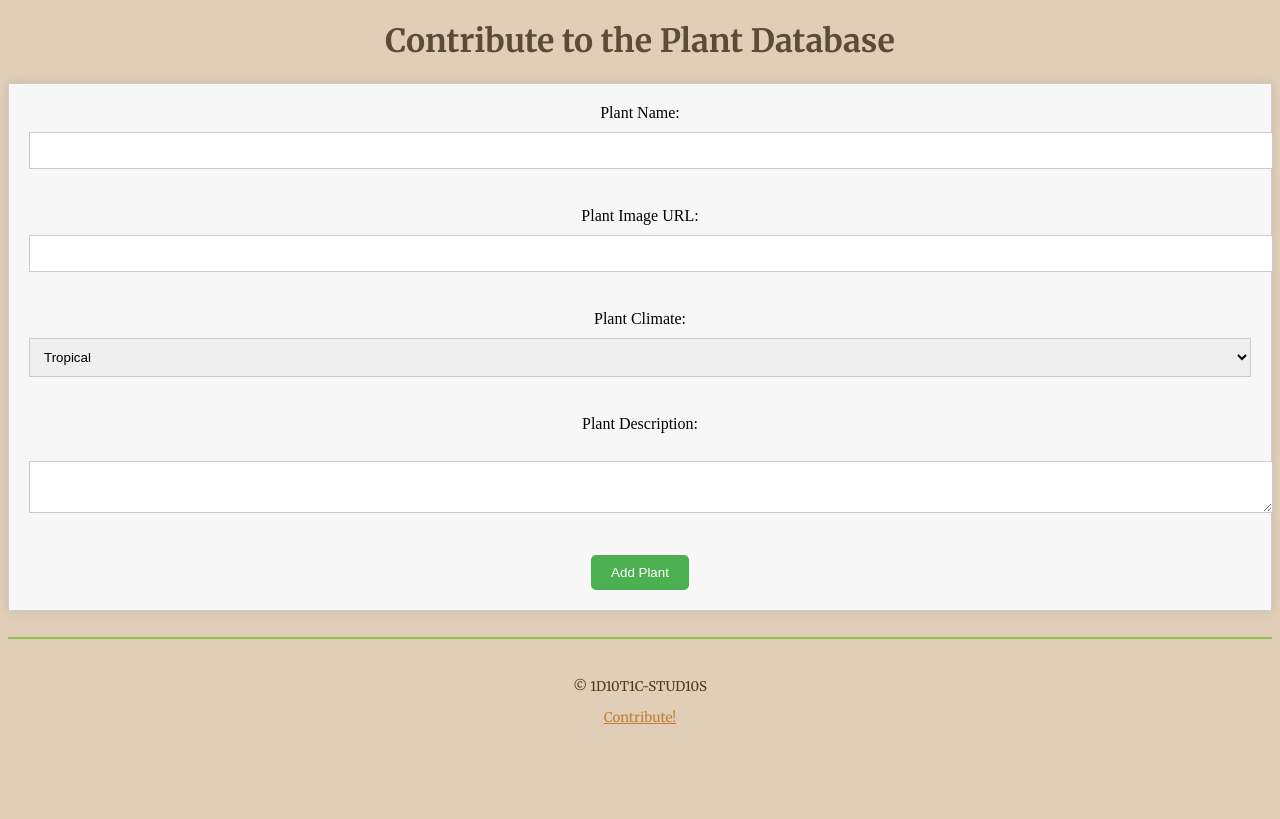
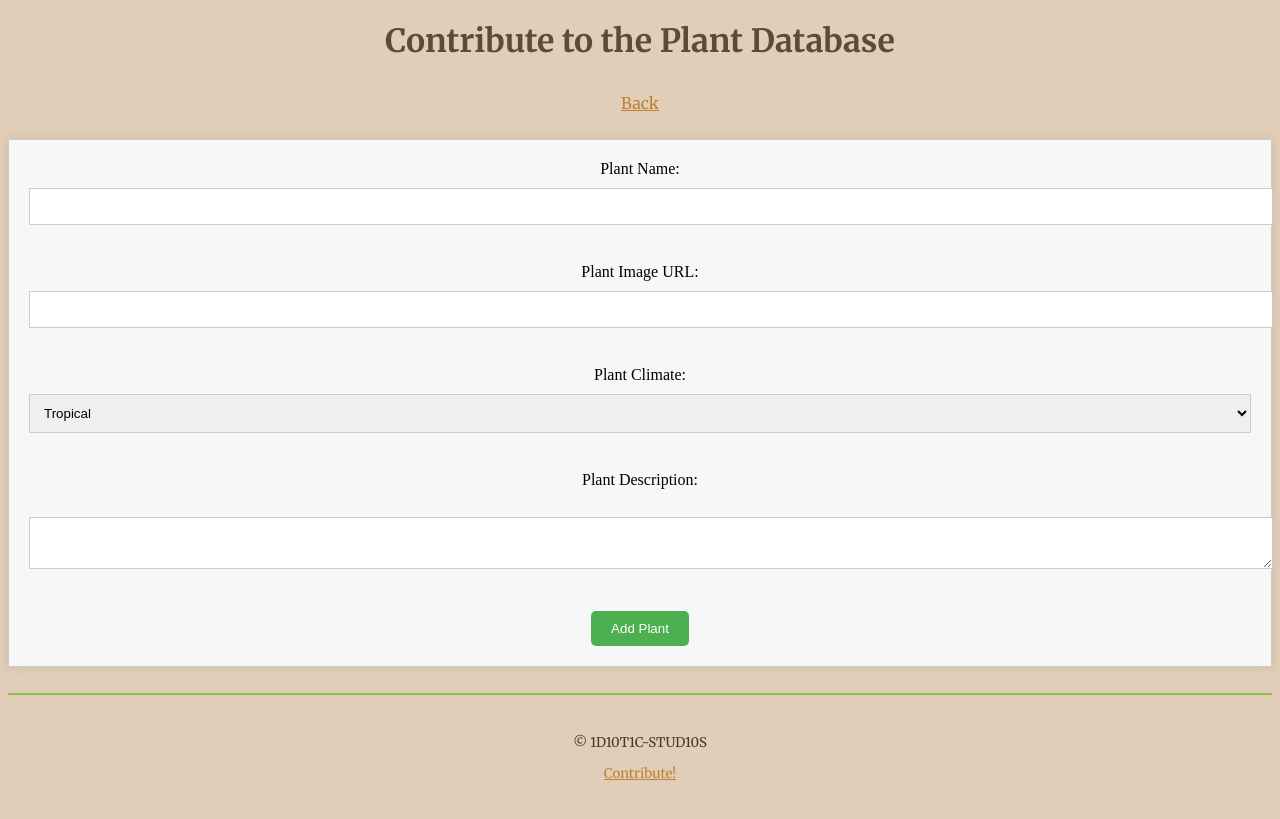
Before and after one commit to BotanyBase/botanybase.github.io, a Jekyll site: the page built from contribute/add.html, in a window 1280 px wide. Shown: the top 819 px of the page. Built offline with Jekyll 4.4.1, drawn with Linux system fonts in a browser that asks for light colours.

Commit message:
Update add.html

```diff
--- a/contribute/add.html
+++ b/contribute/add.html
@@ -42,6 +42,7 @@ title: Add to DB
 </style>
 
 <h1 style="text-align: center;">Contribute to the Plant Database</h1>
+<p style="padding: 10px; text-align: center;"><a href="https://botanybase.github.io">Back</a></p>
 <form action="https://api.github.com/repos/BotanyBase/botanybase.github.io/actions/workflows/add-plant.yml/dispatches" method="post" id="plantForm" style="text-align: center; display: block; margin: 0 auto;">
   <input type="hidden" name="workflow_name" value="add-plant">
   <input type="hidden" name="workflow_dispatch_input" value='{"name":"{{name}}","image":"{{image}}","climate":"{{climate}}","description":"{{description}}"}'>
```
